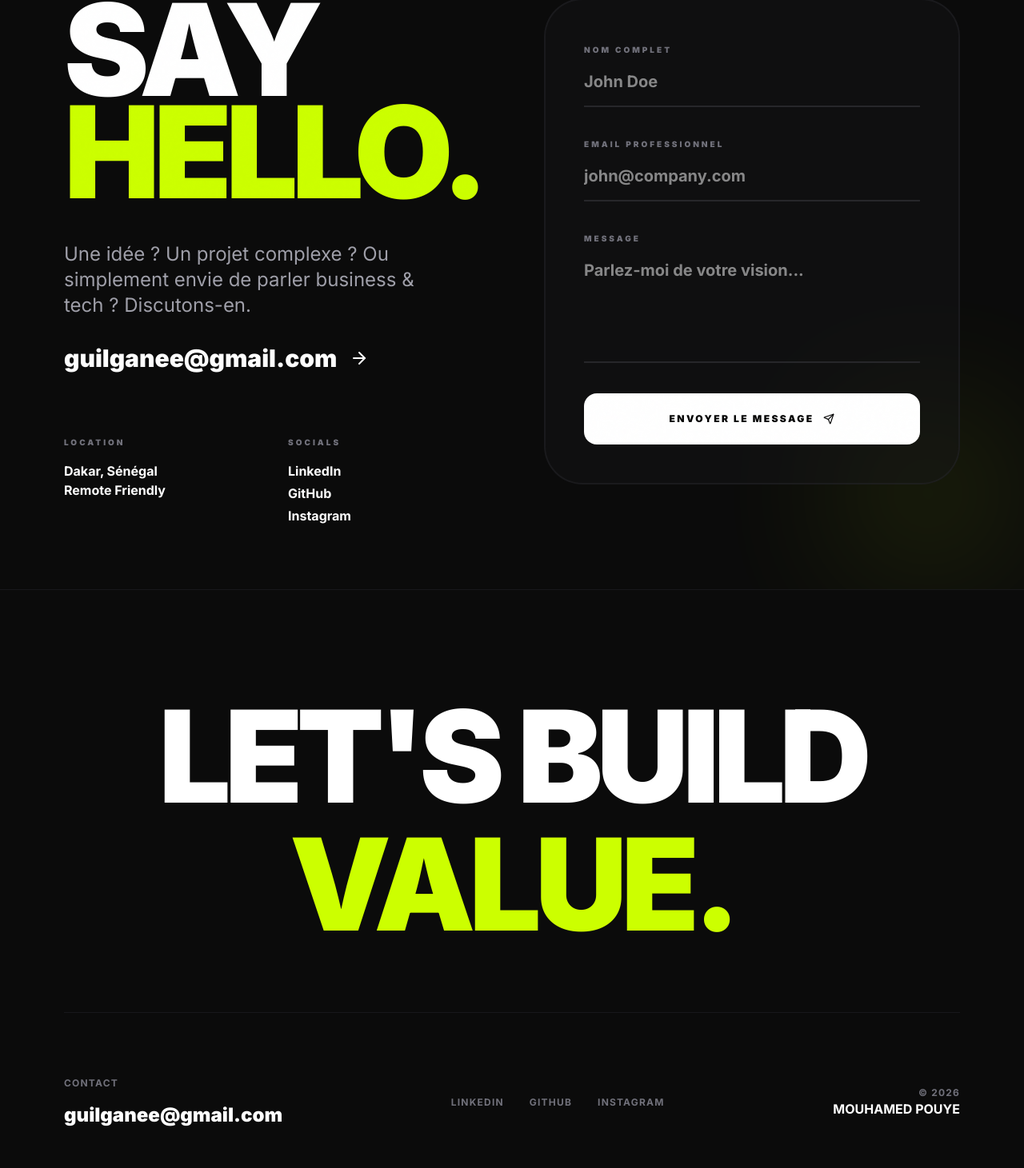
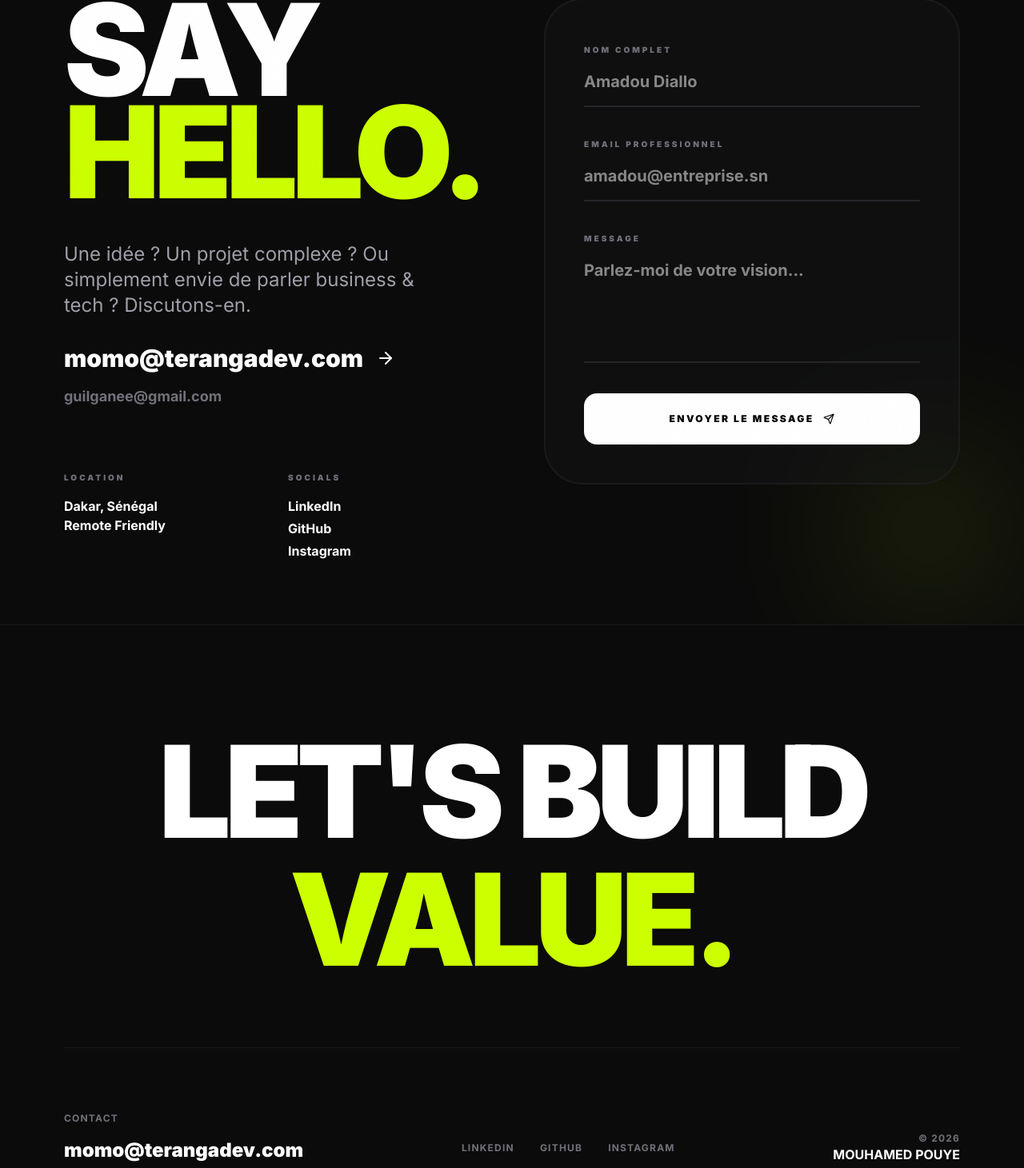
Before and after one commit to Momojr004/portfolio, a React (Vite) app: page /contact in a window 1280 px wide. Shown: the part 162-1623 px from the top of the page at 80% size. Built offline with nearby package versions, Linux system fonts and the light colour scheme.

Commit message:
feat: Mise à jour des adresses email dans le pied de page, la page de contact et la page À propos; ajout de la prise en charge des images dans les projets

```diff
--- a/components/Footer.tsx
+++ b/components/Footer.tsx
@@ -23,7 +23,9 @@ export const Footer: React.FC = () => {
           }`}>
           <div className="text-left">
             <p className="text-zinc-500 uppercase tracking-widest font-bold text-xs mb-4">Contact</p>
-            <a href="mailto:guilganee@gmail.com" className="text-2xl font-black hover:text-[#CCFF00] transition-colors">guilganee@gmail.com</a>
+            <a href="mailto:momo@terangadev.com" className="text-2xl font-black hover:text-[#CCFF00] transition-colors">momo@terangadev.com</a>
+            <br />
+            <a href="mailto:guilganee@gmail.com" className="text-sm font-bold text-zinc-500 hover:text-current transition-colors mt-1 inline-block">guilganee@gmail.com</a>
           </div>
 
           <div className="flex gap-8">
--- a/components/Navbar.tsx
+++ b/components/Navbar.tsx
@@ -30,15 +30,21 @@ export const Navbar: React.FC = () => {
 
         <div className="flex items-center gap-6 md:gap-12">
           <div className="flex gap-4 md:gap-8" role="navigation" aria-label="Navigation principale">
-            {navItems.map((item) => (
+            {navItems.map((item) => {
+              const isActive = location.pathname === item.path;
+              return (
                 <Link
                   key={item.label}
                   to={item.path}
-                className={`nav-link text-xs font-bold uppercase tracking-[0.2em] transition-all hover:text-[#CCFF00] focus-visible:outline-2 focus-visible:outline-[#CCFF00] ${isDark ? 'text-white' : 'text-zinc-900'}`}
+                  className={`nav-link text-xs font-bold uppercase tracking-[0.2em] transition-all hover:text-[#CCFF00] focus-visible:outline-2 focus-visible:outline-[#CCFF00] ${isActive ? 'text-[#CCFF00]' : isDark ? 'text-white' : 'text-zinc-900'}`}
                 >
                   {item.label}
+                  {isActive && (
+                    <span className="block h-[2px] bg-[#CCFF00] mt-1 rounded-full" />
+                  )}
                 </Link>
-            ))}
+              );
+            })}
           </div>
 
           <div className="flex items-center gap-4">
--- a/components/SEO.tsx
+++ b/components/SEO.tsx
@@ -99,7 +99,7 @@ const SEO: React.FC<SEOProps> = ({
                         "Full-Stack Development",
                         "Web Development"
                     ],
-                    "email": "guilganee@gmail.com"
+                    "email": ["momo@terangadev.com", "guilganee@gmail.com"]
                 })}
             </script>
         </Helmet>
--- a/data/projects.ts
+++ b/data/projects.ts
@@ -13,6 +13,7 @@ export interface WorkProject {
     category: string;
     description: string;
     video: string;
+    img: string;
 }
 
 export interface ProjectDetails extends Project {
@@ -149,6 +150,7 @@ export const getWorkProjects = (): WorkProject[] => {
         title: project.title,
         category: project.category,
         description: project.description,
-        video: project.video
+        video: project.video,
+        img: project.img
     }));
 };
--- a/pages/AboutPage.tsx
+++ b/pages/AboutPage.tsx
@@ -214,14 +214,14 @@ const AboutPage: React.FC = () => {
               animate={{ opacity: 1, y: 0 }}
               transition={{ duration: 0.6, delay: 1.6 }}
               whileHover={{ scale: 1.02 }}
-              onClick={() => window.location.href = 'mailto:guilganee@gmail.com'}
+              onClick={() => window.location.href = 'mailto:momo@terangadev.com'}
             >
               <h3 className="text-xs font-[900] uppercase opacity-60 mb-4 tracking-[0.3em]">Ready to Build?</h3>
               <p className="text-2xl font-[900] tracking-tight leading-tight">
                 LET'S TALK <span className="italic">BUSINESS</span>
               </p>
               <p className="text-sm font-bold opacity-60 mt-2 group-hover:opacity-100 transition-opacity">
-                → guilganee@gmail.com
+                → momo@terangadev.com
               </p>
             </motion.div>
           </div>
--- a/pages/ContactPage.tsx
+++ b/pages/ContactPage.tsx
@@ -81,9 +81,12 @@ const ContactPage: React.FC = () => {
                 </p>
 
                 <div className="space-y-4">
-                  <a href="mailto:guilganee@gmail.com" className="group flex items-center gap-4 text-2xl md:text-3xl font-black hover:text-[#CCFF00] transition-colors">
+                  <a href="mailto:momo@terangadev.com" className="group flex items-center gap-4 text-2xl md:text-3xl font-black hover:text-[#CCFF00] transition-colors">
+                    momo@terangadev.com
+                    <ArrowRight className="group-hover:translate-x-2 transition-transform" />
+                  </a>
+                  <a href="mailto:guilganee@gmail.com" className={`group flex items-center gap-3 text-lg font-bold transition-colors ${isDark ? 'text-zinc-500 hover:text-zinc-300' : 'text-zinc-400 hover:text-zinc-600'}`}>
                     guilganee@gmail.com
-                    <ArrowRight className="group-hover:translate-x-2 transition-transform" />
                   </a>
                 </div>
               </motion.div>
@@ -160,7 +163,7 @@ const ContactPage: React.FC = () => {
                       name="fullName"
                       required
                       type="text"
-                      placeholder="John Doe"
+                      placeholder="Amadou Diallo"
                       aria-describedby="fullName-error"
                       className={`w-full bg-transparent border-b-2 py-4 outline-none transition-colors font-bold text-xl focus-visible:outline-2 focus-visible:outline-[#CCFF00] ${isDark ? 'border-zinc-800 focus:border-[#CCFF00]' : 'border-zinc-100 focus:border-black'
                         }`}
@@ -174,7 +177,7 @@ const ContactPage: React.FC = () => {
                       name="email"
                       required
                       type="email"
-                      placeholder="john@company.com"
+                      placeholder="amadou@entreprise.sn"
                       aria-describedby="email-error"
                       className={`w-full bg-transparent border-b-2 py-4 outline-none transition-colors font-bold text-xl focus-visible:outline-2 focus-visible:outline-[#CCFF00] ${isDark ? 'border-zinc-800 focus:border-[#CCFF00]' : 'border-zinc-100 focus:border-black'
                         }`}
--- a/pages/WorkPage.tsx
+++ b/pages/WorkPage.tsx
@@ -63,7 +63,7 @@ const WorkPage: React.FC = () => {
                     src={project.video}
                     autoPlay={true}
                     className="w-full h-full object-contain grayscale brightness-75 group-hover:grayscale-0 group-hover:brightness-100 group-hover:scale-105 transition-all duration-700 ease-out transform-gpu"
-                    poster={`${project.video.replace('.mp4', '-poster.jpg')}`}
+                    poster={project.img}
                   />
 
                   {/* Badge catégorie flottant */}
```
Lines whose indentation alone changed are shown as unchanged.
